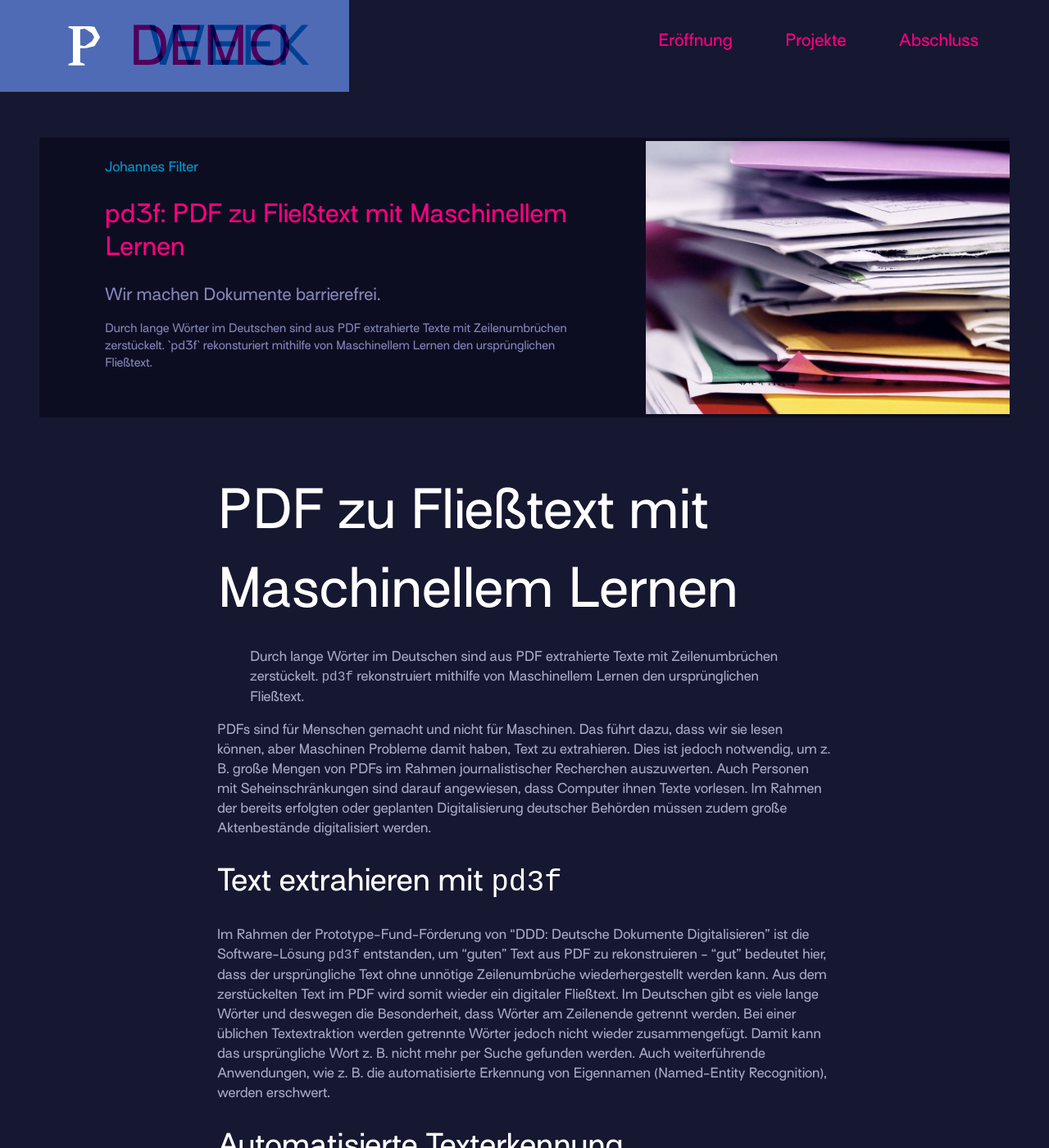
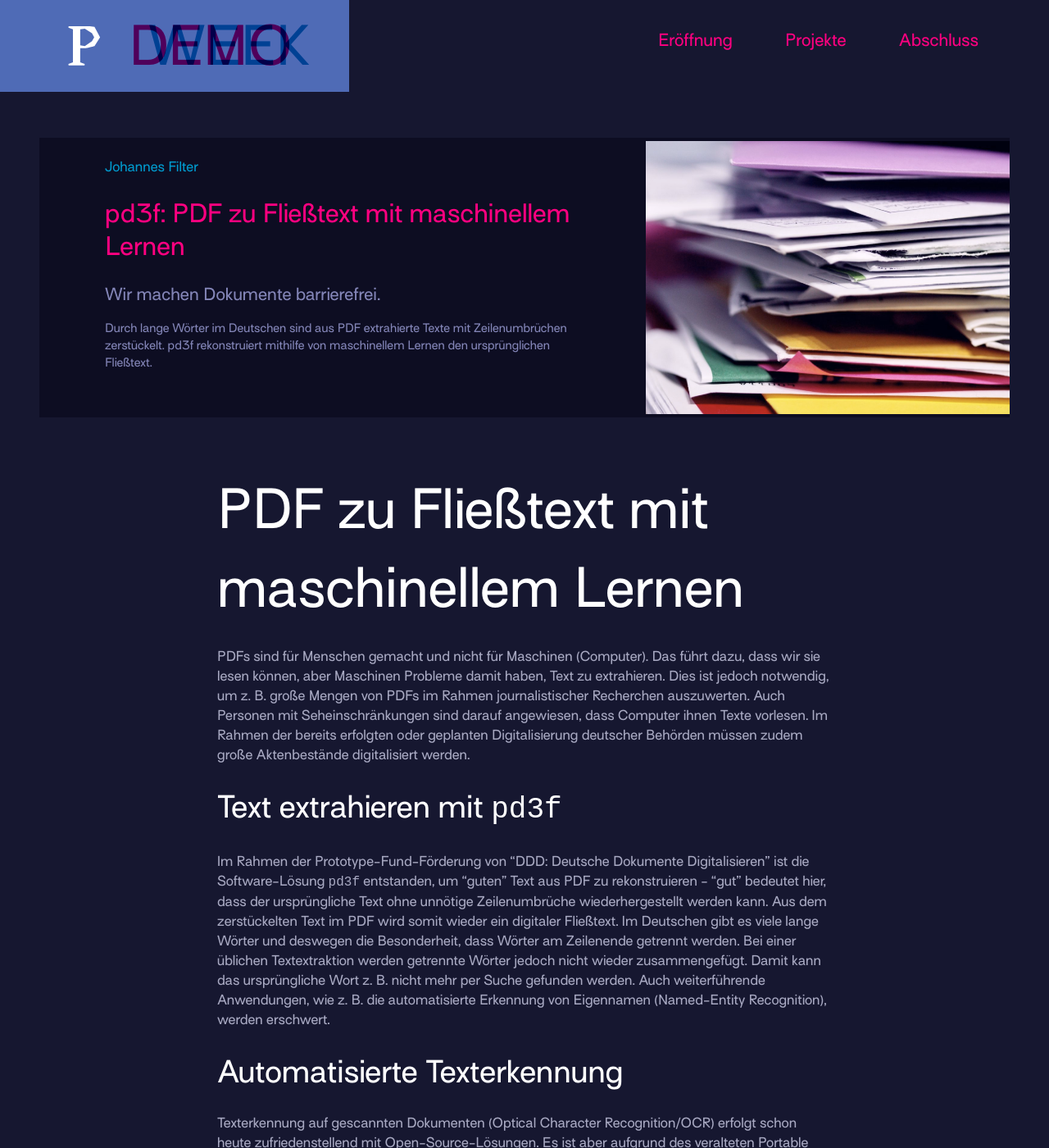
Before and after one commit to prototypefund/demo-week-2020, a Jekyll site: the page built from _projects/ddd.md, in a window 1280 px wide and 1400 px high. Shown: the whole window at 82% size. Built offline with Jekyll 4.4.1, drawn with Linux system fonts in a browser that asks for light colours; some of the changed text lies outside the part shown.

Commit message:
Update ddd.md

```diff
--- a/_projects/ddd.md
+++ b/_projects/ddd.md
@@ -1,20 +1,17 @@
 ---
 layout: project
-title:  "pd3f: PDF zu Fließtext mit Maschinellem Lernen"
+title:  "pd3f: PDF zu Fließtext mit maschinellem Lernen"
 image: /assets/images/project_images/DDD/header.png
 authors:
     - author: Johannes Filter
       link:
 brief: "Wir machen Dokumente barrierefrei."
-summary: "Durch lange Wörter im Deutschen sind aus PDF extrahierte Texte mit Zeilenumbrüchen zerstückelt. `pd3f` rekonsturiert mithilfe von Maschinellem Lernen den ursprünglichen Fließtext."
+summary: "Durch lange Wörter im Deutschen sind aus PDF extrahierte Texte mit Zeilenumbrüchen zerstückelt. pd3f rekonstruiert mithilfe von maschinellem Lernen den ursprünglichen Fließtext."
 ---
 
-# PDF zu Fließtext mit Maschinellem Lernen
+# PDF zu Fließtext mit maschinellem Lernen
 
-> Durch lange Wörter im Deutschen sind aus PDF extrahierte Texte mit Zeilenumbrüchen zerstückelt.
-> `pd3f` rekonstruiert mithilfe von Maschinellem Lernen den ursprünglichen Fließtext.
-
-PDFs sind für Menschen gemacht und nicht für Maschinen.
+PDFs sind für Menschen gemacht und nicht für Maschinen (Computer).
 Das führt dazu, dass wir sie lesen können, aber Maschinen Probleme damit haben, Text zu extrahieren.
 Dies ist jedoch notwendig, um z. B. große Mengen von PDFs im Rahmen journalistischer Recherchen auszuwerten.
 Auch Personen mit Seheinschränkungen sind darauf angewiesen, dass Computer ihnen Texte vorlesen.
@@ -63,7 +60,7 @@ Es gibt aber auch "-" am Zeilenenden, das nicht entfernt werden darf, weil es Be
 > Staaten, wie bspw. Polen, ...
 
 Um an dieser Stelle weiterzukommen, braucht es mehr Verständnis über die deutsche Sprache.
-Hier kommt Maschinelles Lernen in Form von Sprachmodellen zum Einsatz.
+Hier kommt maschinelles Lernen in Form von Sprachmodellen zum Einsatz.
 
 ## Was sind Sprachmodelle? (Language Models)
 
```
